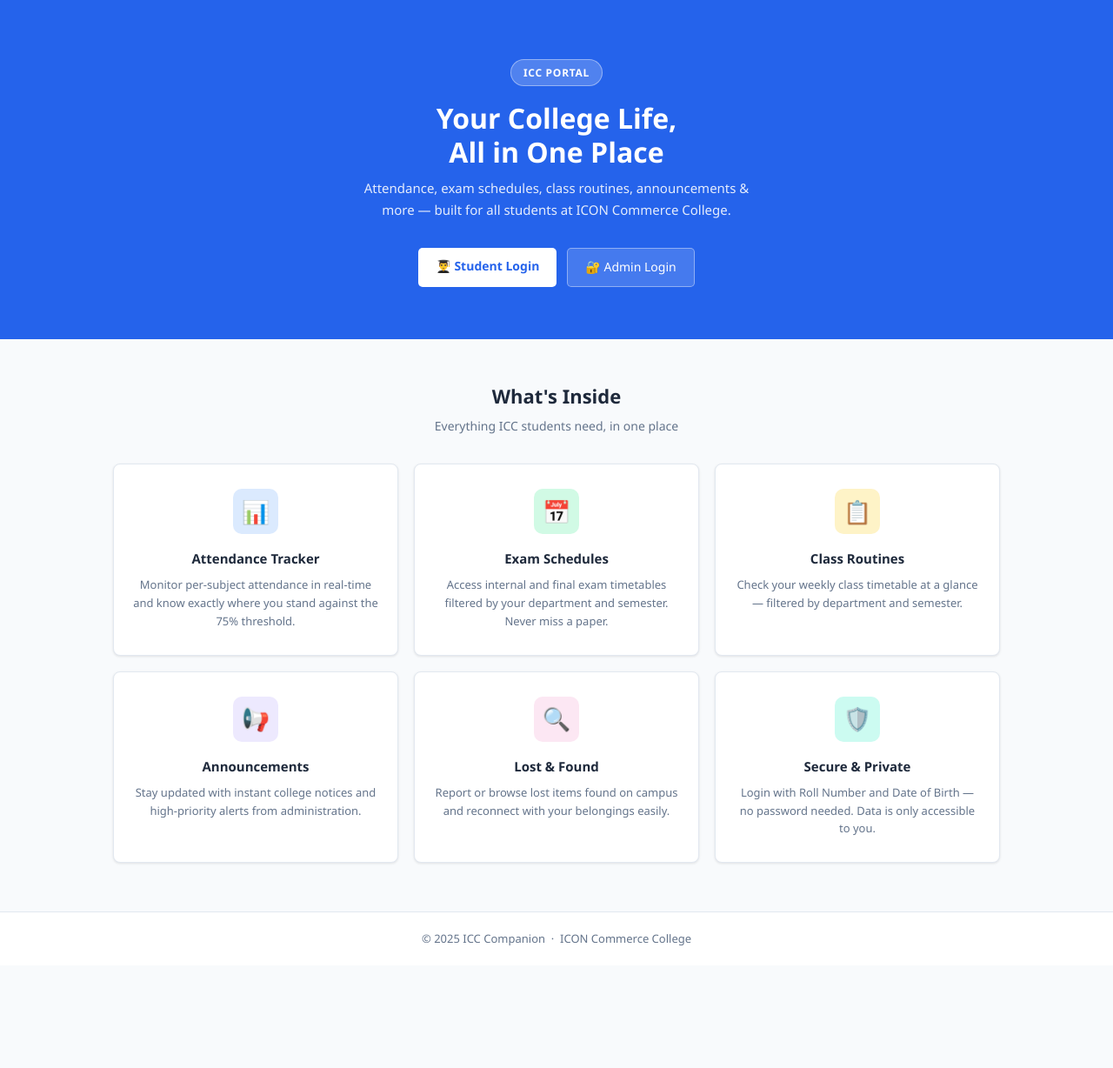
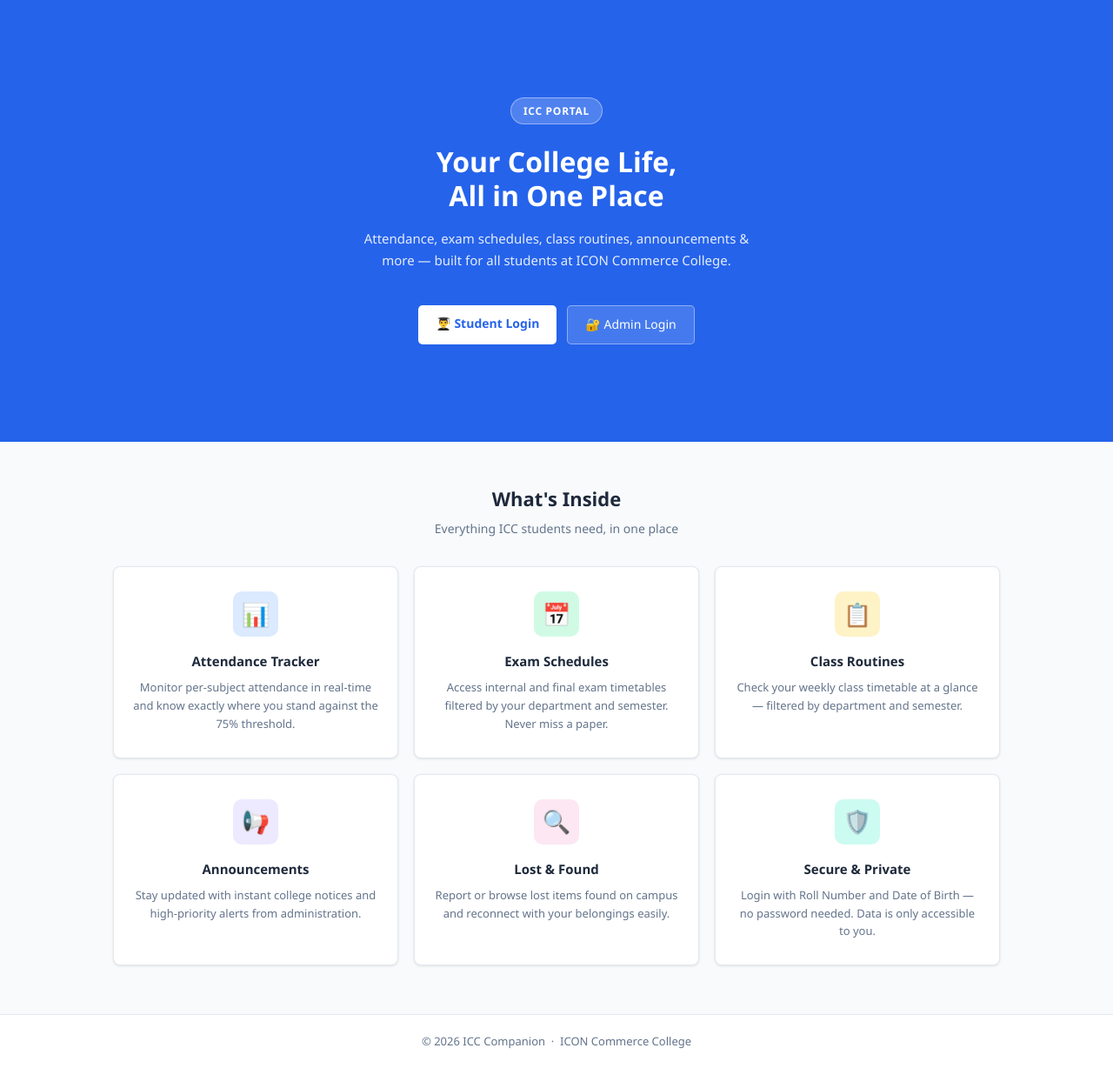
Before and after one commit to abhishek1io/ICC_Companion, a plain HTML site: page index.html in a window 1280 px wide. Shown: the part 66-1294 px from the top of the page at 87% size. Before the commit the page ends 1176 px from the top, so only its background shows below. Drawn offline with Linux system fonts and the light colour scheme.

Commit message:
Update index.html

```diff
--- a/index.html
+++ b/index.html
@@ -14,14 +14,14 @@
         .landing-hero {
             background-color: var(--primary);
             color: white;
-            padding: 56px 20px 60px;
+            padding: 100px 20px 112px;
             text-align: center;
         }
 
         .landing-hero h1 {
             font-size: 32px;
             font-weight: 700;
-            margin-bottom: 10px;
+            margin-bottom: 18px;
             line-height: 1.2;
         }
 
@@ -36,14 +36,14 @@
             text-transform: uppercase;
             padding: 5px 14px;
             border-radius: 100px;
-            margin-bottom: 18px;
+            margin-bottom: 24px;
         }
 
         .landing-hero .hero-sub {
             font-size: 15px;
             opacity: 0.88;
             max-width: 480px;
-            margin: 0 auto 32px;
+            margin: 0 auto 40px;
             line-height: 1.65;
         }
 
@@ -259,7 +259,7 @@
 
     <!-- Footer -->
     <div class="landing-footer">
-        © 2025 ICC Companion &nbsp;·&nbsp; ICON Commerce College
+        © 2026 ICC Companion &nbsp;·&nbsp; ICON Commerce College
     </div>
 
 </body>
```
